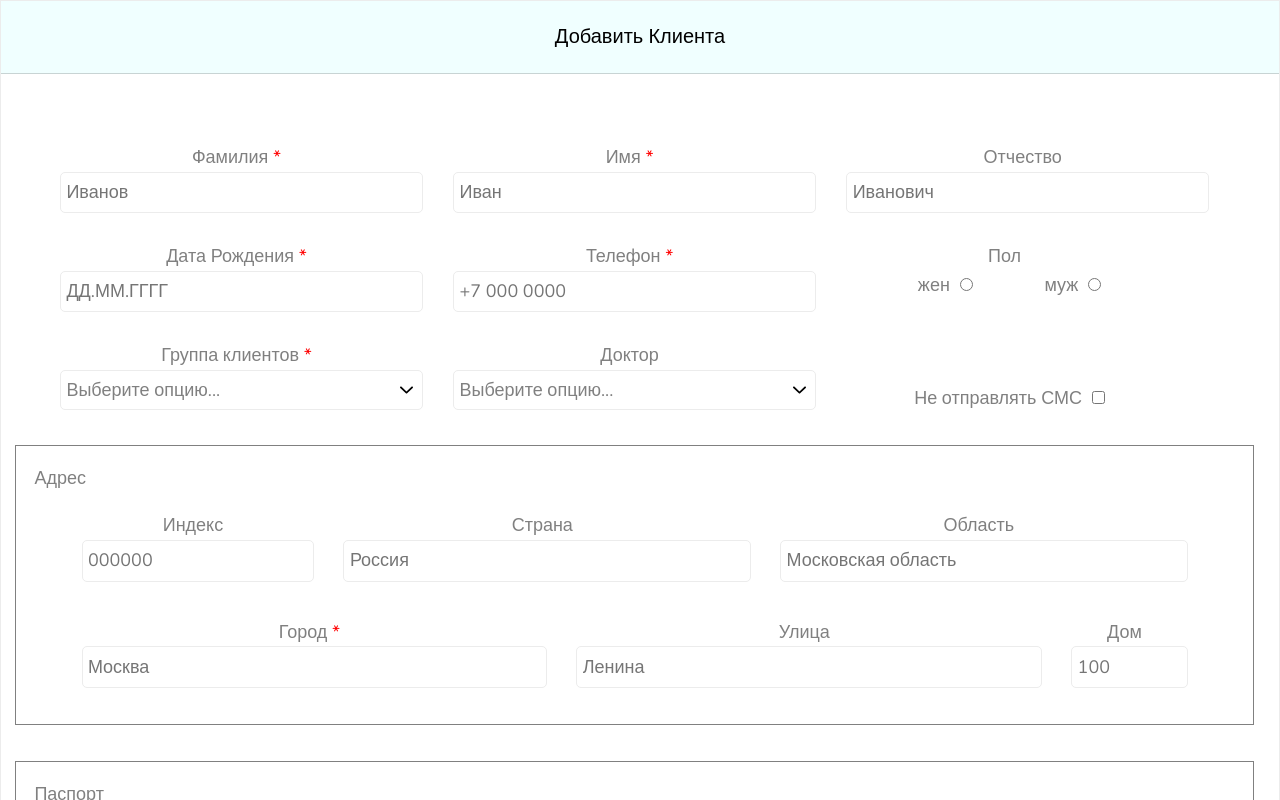
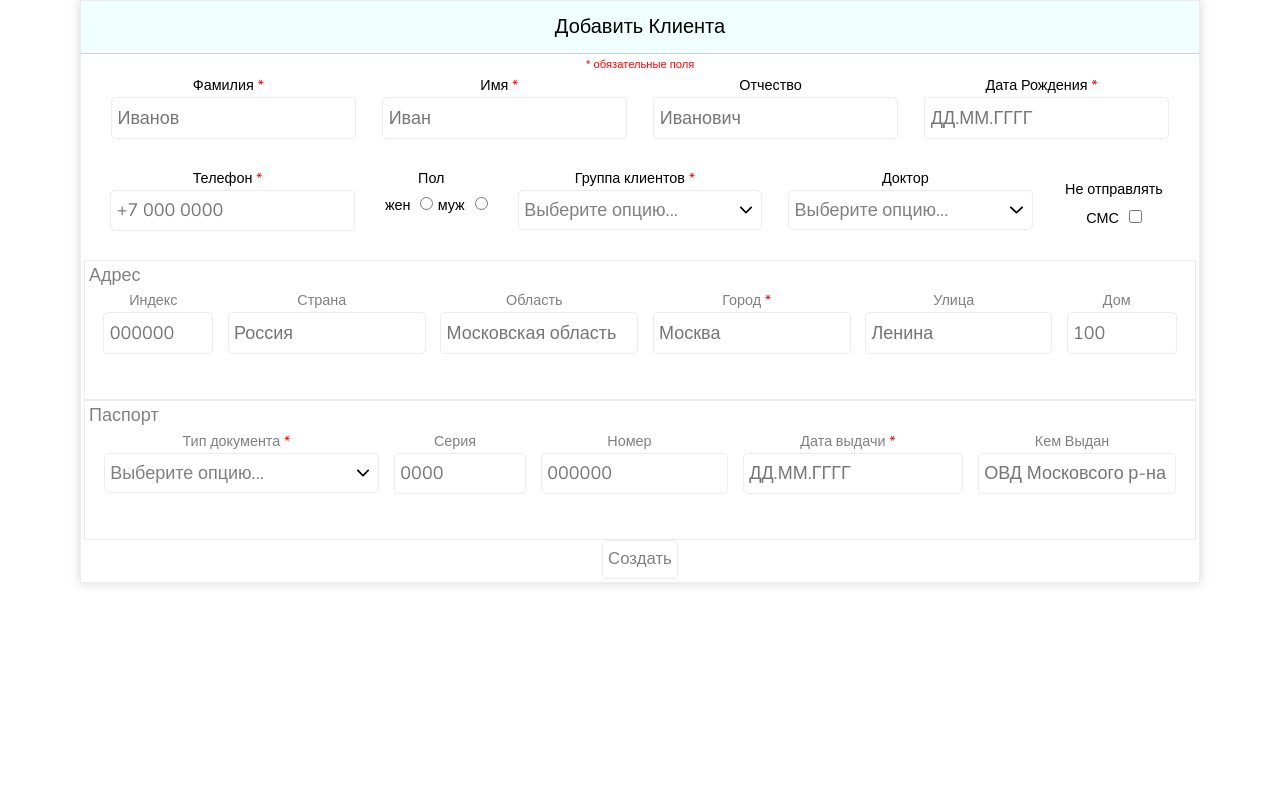
Before and after one commit to stasya0903/addClientForm, a Vue app: page / in a window 1280 px wide. Shown: the top 800 px of the page. Built offline with nearby package versions, Linux system fonts and the light colour scheme.

Commit message:
correct styling, add the msg when data send

```diff
--- a/public/style.css
+++ b/public/style.css
@@ -2,7 +2,7 @@
 body {
   height: 100%;
   line-height: 1.6;
-  font-size: 0.9rem;
+  font-size: 0.7rem;
   font-weight: 400;
   font-family: "Nunito", sans-serif;
 }
@@ -54,7 +54,7 @@ input[type=checkbox] {
 }
 
 .container {
-  max-width: 90em;
+  max-width: 100em;
   margin-right: auto;
   margin-left: auto;
   height: 100%;
@@ -63,31 +63,31 @@ input[type=checkbox] {
 .form {
   display: flex;
   flex-direction: column;
-  width: 88em;
-  padding: 1em;
+  width: 99.6em;
+  padding: 0.2em;
   align-items: center;
+  margin: auto;
 }
 
 .formCard {
   border: 1px solid #ececec;
   box-shadow: 0 0 10px rgba(0, 0, 0, 0.17);
   width: 100%;
+  margin: auto;
 }
 
 .formCard_header {
   font-size: 20px;
-  width: 100%;
   background-color: azure;
-  padding: 1em 0 1em 0;
-  margin-bottom: 2em;
   border-bottom: 1px solid rgba(0, 0, 0, 0.17);
   text-align: center;
+  padding: 0.5em 0 0.5em 0;
 }
 
 .formLine {
   display: flex;
   justify-content: space-evenly;
-  padding: 1em;
+  padding-bottom: 2.5em;
   width: 100%;
 }
 
@@ -96,7 +96,8 @@ input[type=checkbox] {
   align-items: flex-start;
   flex-direction: column;
   font-size: 18px;
-  width: 30%;
+  width: 22%;
+  height: 100%;
 }
 
 .formGroup_input {
@@ -106,13 +107,12 @@ input[type=checkbox] {
 }
 
 .formGroup_radio {
-  width: 90%;
+  width: 10%;
 }
 
 .textInputLabel {
   padding-right: 10px;
-  font-size: 18px;
-  color: grey;
+  font-size: 0.8em;
   text-align: center;
 }
 
@@ -151,6 +151,7 @@ input[type=checkbox] {
 
 .required {
   color: red;
+  text-align: left;
 }
 
 .selectArrow_img {
@@ -175,14 +176,14 @@ input[type=checkbox] {
 }
 
 .inputCheckbox {
-  padding-top: 2.4em;
+  padding-top: 0.4em;
   text-align: center;
 }
 
 .groupInputBox {
-  padding: 1em;
-  margin: 1em;
-  border: 1px solid grey;
+  padding: 0 0.2em 0 0.2em;
+  margin: 0 0.2em 0 0.2em;
+  border: 1px solid #ececec;
   font-size: 18px;
   color: grey;
   width: 100%;
@@ -190,4 +191,48 @@ input[type=checkbox] {
   flex-direction: column;
 }
 
+.selectGroup {
+  position: relative;
+}
+
+.selectDrop {
+  position: absolute;
+  top: 3.8em;
+  width: 100%;
+}
+
+.submitBtn {
+  font-size: 1.5em;
+  background-color: white;
+  padding: 0.3em;
+  border: #ececec 1px solid;
+  border-radius: 5px;
+  color: grey;
+}
+
+.submitBtn:hover {
+  background-color: azure;
+  color: black;
+}
+
+.submitBtn:focus {
+  outline-color: #999999;
+}
+
+.submitStatus {
+  background-color: #ececec;
+  padding: 0.4em;
+  margin: 0.5em;
+  width: 80%;
+  font-size: 1.3em;
+  display: flex;
+  justify-content: space-between;
+}
+
+.submitStatus button {
+  border: none;
+  width: 10%;
+  cursor: pointer;
+}
+
 /*# sourceMappingURL=style.css.map */
--- a/public/style.scss
+++ b/public/style.scss
@@ -1,16 +1,16 @@
 @import url(https://fonts.googleapis.com/css?family=Nunito:300,400,500,600,700,800,900);
 
-$containerWidthLg: 90em;
-$formWidthLg: $containerWidthLg - 2em;
-$formPadding: 1em;
-$formLineWidthLg: $formWidthLg - 2em;
+$containerWidthLg: 100em;
+$formPadding: 0.2em;
+$formWidthLg: $containerWidthLg - ($formPadding * 2);
+$formLineWidthLg: $formWidthLg;
 $formGroupWidthLg: ($formLineWidthLg - 0.4em)/3;
 $grey: #ececec;
 
 body {
   height: 100%;
   line-height: 1.6;
-  font-size: 0.9rem;
+  font-size: 0.7rem;
   font-weight: 400;
   font-family: 'Nunito', sans-serif;
 }
@@ -76,38 +76,37 @@ input[type=checkbox] {
   width: $formWidthLg;
   padding: $formPadding;
   align-items: center;
+  margin: auto;
 }
 
 .formCard {
   border: 1px solid $grey;
   box-shadow: 0 0 10px rgba(0, 0, 0, 0.17);
   width: 100%;
+  margin: auto;
 }
 
 .formCard_header {
   font-size: 20px;
-  width: 100%;
   background-color: azure;
-  padding: 1em 0 1em 0;
-  margin-bottom: 2em;
   border-bottom: 1px solid rgba(0, 0, 0, 0.17);
   text-align: center;
+  padding: .5em 0 .5em 0;
 }
 .formLine {
   display: flex;
   justify-content: space-evenly;
-  padding: 1em;
+  padding-bottom: 2.5em;
   width:100%
 }
-
 .formGroup {
   display: flex;
   align-items: flex-start;
   flex-direction: column;
   font-size: 18px;
-  width: 30%
+  width: 22%;
+  height: 100%;
 }
-
 .formGroup_input {
   display: flex;
   flex-direction: column;
@@ -115,13 +114,12 @@ input[type=checkbox] {
 }
 
 .formGroup_radio {
-  width: 90%
+  width: 10%
 }
 
 .textInputLabel {
   padding-right: 10px;
-  font-size: 18px;
-  color: grey;
+  font-size: .8em;
   text-align: center;
 }
 
@@ -160,6 +158,7 @@ input[type=checkbox] {
 
 .required {
   color: red;
+  text-align: left;
 }
 
 .selectArrow_img {
@@ -184,17 +183,58 @@ input[type=checkbox] {
 }
 
 .inputCheckbox {
-  padding-top: 2.4em;
+  padding-top: .4em;
   text-align: center;
 }
 
 .groupInputBox {
-  padding: 1em;
-  margin: 1em;
-  border: 1px solid grey;
+  padding:  0 $formPadding 0 $formPadding;
+  margin: 0 $formPadding 0 $formPadding ;
+  border: 1px solid #ececec;
   font-size: 18px;
   color: grey;
   width: 100%;
   display: flex;
   flex-direction: column;
 }
+.groupInputBox_header{
+
+}
+.selectGroup{
+  position:relative;
+}
+.selectDrop{
+  position: absolute;
+  top: 3.8em;
+  width: 100%;
+}
+.submitBtn{
+  font-size: 1.5em;
+  background-color: white;
+  padding: .3em;
+  border: #ececec 1px solid;
+  border-radius: 5px;
+  color: grey
+}
+.submitBtn:hover{
+  background-color: azure;
+  color:black;
+}
+.submitBtn:focus{
+  outline-color: #999999;
+}
+.submitStatus {
+  background-color: #ececec;
+  padding: 0.4em;
+  margin: 0.5em;
+  width:80%;
+  font-size: 1.3em;
+  display: flex;
+  justify-content: space-between;
+
+}
+.submitStatus button {
+  border: none;
+  width: 10%;
+  cursor: pointer
+}
--- a/src/components/Form.vue
+++ b/src/components/Form.vue
@@ -5,6 +5,8 @@
                 <p>Добавить Клиента</p>
             </div>
             <form @submit.prevent="someAction()" class="form">
+                <p class="required">* обязательные поля</p>
+
                 <div class="formLine">
                     <input-text label="Фамилия"
                                 placeholder="Иванов"
@@ -27,8 +29,6 @@
                                 :validation="$v.client.secondName"
                                 :errorMsg="errorMsg">
                     </input-text>
-                </div>
-                <div class="formLine">
                     <input-text label="Дата Рождения"
                                 placeholder="ДД.ММ.ГГГГ"
                                 name="dateOfBirth"
@@ -36,15 +36,18 @@
                                 :validation="$v.client.dateOfBirth"
                                 :errorMsg="errorMsg">
                     </input-text>
+                </div>
+                <div class="formLine">
                     <input-text label="Телефон"
                                 placeholder="+7 000 0000"
                                 name="phone"
                                 @getValue="(value)=>this.client.phone = value"
                                 :validation="$v.client.phone"
-                                :errorMsg="errorMsg">
+                                :errorMsg="errorMsg"
+                    >
                     </input-text>
-                    <div class="formGroup">
-                        <div class="formGroup_input formGroup_radio">
+                    <div class="formGroup formGroup_radio">
+                        <div class="formGroup_input ">
                             <label class="textInputLabel">Пол</label>
                             <div class="radioInputGroup">
                                 <div class="radioInput">
@@ -62,8 +65,6 @@
                             </div>
                         </div>
                     </div>
-                </div>
-                <div class="formLine">
                     <input-select
                             label="Группа клиентов"
                             name="group"
@@ -99,7 +100,7 @@
                                 @getValue="(value)=>this.address.zipCode = value"
                                 :validation="$v.address.zipCode"
                                 :errorMsg="errorMsg"
-                                width="20%"></input-text>
+                                width="10%"></input-text>
                         <input-text
                                 label="Страна"
                                 placeholder="Россия"
@@ -107,7 +108,7 @@
                                 @getValue="(value)=>this.address.country = value"
                                 :validation="$v.address.country"
                                 :errorMsg="errorMsg"
-                                width="35%"
+                                width="18%"
                         >
                         </input-text>
                         <input-text
@@ -117,10 +118,9 @@
                                 @getValue="(value)=>this.address.state = value"
                                 :validation="$v.address.state"
                                 :errorMsg="errorMsg"
-                                width="35%"
+                                width="18%"
                         ></input-text>
-                    </div>
-                    <div class="formLine">
+
                         <input-text
                                 label="Город"
                                 placeholder="Москва"
@@ -128,7 +128,7 @@
                                 @getValue="(value)=>this.address.city = value"
                                 :validation="$v.address.city"
                                 :errorMsg="errorMsg"
-                                width="40%"></input-text>
+                                width="18%"></input-text>
                         <input-text
                                 label="Улица"
                                 placeholder="Ленина"
@@ -136,7 +136,7 @@
                                 @getValue="(value)=>this.address.street = value"
                                 :validation="$v.address.street"
                                 :errorMsg="errorMsg"
-                                width="40%"></input-text>
+                                width="17%"></input-text>
                         <input-text
                                 label="Дом"
                                 placeholder="100"
@@ -157,7 +157,7 @@
                                 :validation="$v.clientDocument.type"
                                 :errorMsg="errorMsg"
                                 :options="documentType"
-                                width="30%"
+                                width="25%"
                         ></input-select>
                         <input-text
                                 label="Серия"
@@ -166,7 +166,7 @@
                                 @getValue="(value)=> clientDocument.lot= value"
                                 :validation="$v.clientDocument.lot"
                                 :errorMsg="errorMsg"
-                                width="20%"></input-text>
+                                width="12%"></input-text>
                         <input-text
                                 label="Номер"
                                 placeholder="000000"
@@ -174,11 +174,8 @@
                                 @getValue="(value)=> clientDocument.number= value"
                                 :validation="$v.clientDocument.number"
                                 :errorMsg="errorMsg"
-                                width="20%"></input-text>
+                                width="17%"></input-text>
 
-                    </div>
-                    <div>
-                        <div class="formLine">
                         <input-text
                                 label="Дата выдачи"
                                 placeholder="ДД.ММ.ГГГГ"
@@ -189,19 +186,20 @@
                                 width="20%"></input-text>
                         <input-text
                                 label="Кем Выдан"
-                                    placeholder="ОВД Московсого района"
+                                placeholder="ОВД Московсого р-на"
                                 name="issuedBy"
                                 @getValue="(value)=> clientDocument.issuedBy = value"
                                 :validation="$v.clientDocument.issuedBy"
                                 :errorMsg="errorMsg"
-                                    width="58%"></input-text>
-                        </div>
+                                width="18%"></input-text>
+
 
                     </div>
-
                 </div>
-                <button type="submit">
-                    Отправить форму
+                <div class="submitStatus" v-if="submitStatus">{{submitStatus}} <span @click="clearStatus()">X</span>
+                </div>
+                <button type="submit" class="submitBtn">
+                    Создать
                 </button>
             </form>
         </div>
@@ -220,7 +218,7 @@
     const validDate = helpers.regex('validDate', /^(0[1-9]|1\d|2\d|3[01])\.(0[1-9]|1[0-2])\.(19|20)\d{2}$/);
     const zipCode = helpers.regex('zipCode', /^\d{5}[-\s]?(?:\d{4})?$/gm);
     const street = helpers.regex('street', /^(\d*)([a-zA-ZА-яа-я-]+)(\s)*([a-zA-ZА-яа-я\s]+)?$/);
-    const building = helpers.regex("building", /^(\d)+([a-zA-ZА-яа-я-]*)/);
+    const building = helpers.regex("building", /^(\d+)([a-zA-ZА-яа-я-]*)$/gm);
     const phoneNumber = helpers.regex('phoneNumber', /^(\+7)?9\d{9}$/);
     const documentLot = helpers.regex('passportLot', /^\d{4}$/);
     const birthCertLot = helpers.regex('birthCertLot', /^((L?X{0,3}|X[LC])(V?I{0,3}|I[VX]){0,3})-([А-Я]{2})/);
@@ -234,18 +232,20 @@
                 errorMsg: {
                     required: "Поле обязательно для заполнения",
                     phoneNumber: "Введите телефон в формате +7**********",
-                    alpha: `Данное поле может содержать только буквы и знак дефиса`,
+                    alpha: `Допустимы только буквы и знак дефиса`,
                     validDate: `Дата должна быть в формате ДД.ММ.ГГГГ`,
-                    zipCode: `Неверный формат почтового индекса`,
+                    zipCode: `Неверный формат`,
                     street: `Неверный формат названия улицы`,
-                    building:'Неверный формат номера дома',
-                    documentLot: 'Неверный формат',
-                    birthCertLot: 'Введите серию свидетельства в формате II-AA',
-                    documentNumber: 'Номер должен содержать 6 цифр',
+                    building: 'Неверный формат',
+                    documentLot: 'Введите 4 цифры серии',
+                    birthCertLot: 'Введите серию в формате II-AA',
+                    documentNumber: 'Введите 6 цифр номера документа',
                 },
+                submitStatus: '',
+                submitMessage: '',
                 clientGroup: ["VIP", "Проблемные", "ОМС"],
                 doctors: ["Иванов", "Захаров", "Чернышева"],
-                documentType: ['Паспорт', 'Свидетельство о рождении', 'Вод. удостоверение'],
+                documentType: ['Паспорт', 'Св-во о рождении', 'Вод. удостоверение'],
                 client: {
                     name: '',
                     lastName: '',
@@ -263,7 +263,7 @@
                     state: '',
                     street: '',
                     city: '',
-                    house: '',
+                    building: '',
                 },
                 clientDocument: {
                     type: [],
@@ -295,17 +295,67 @@
                 },
                 clientDocument: {
                     type: {required},
-                    lot:  this.clientDocument.type === 'Свидетельство о рождении' ? {birthCertLot} : {documentLot},
+                    lot: this.clientDocument.type === 'Свидетельство о рождении' ? {birthCertLot} : {documentLot},
                     number: {documentNumber},
                     issued: {required, validDate},
-                    issuedBy:{alpha}
+                    issuedBy: {alpha}
                 }
             }
         },
         methods: {
             someAction() {
-                console.log(this.client)
+                this.$v.$touch();
+                if (this.$v.$invalid) {
+                    this.submitStatus = 'Проверьте введеные данные'
+                } else {
+                    this.submitStatus = 'Отправка.Пожалуйста подождите';
+                    this.$v.$reset();
+                    this.clearData();
+                    setTimeout(() => {
+                        this.submitStatus = 'Пользователь успешно создан';
+                        let clientInfo = {
+                            client: Object.assign({doctor: this.client.doctor[0],},
+                                {...this.client,},
+                            ),
+                            address: {...this.address},
+                            document: Object.assign({type: this.clientDocument.type[0]},
+                                {...this.clientDocument})
+                        };
+                        console.log(JSON.stringify(clientInfo));
+                    }, 500)
+                }
             },
+            clearStatus() {
+                this.submitStatus = '';
+            },
+            clearData() {
+                this.client = {
+                    name: '',
+                    lastName: '',
+                    secondName: '',
+                    dateOfBirth: '',
+                    phone: '',
+                    gender: '',
+                    group: [],
+                    doctor: [],
+                    noSms: false,
+                };
+                this.address = {
+                    zipCode: '',
+                    country: '',
+                    state: '',
+                    street: '',
+                    city: '',
+                    building: '',
+                };
+                this.clientDocument = {
+                    type: [],
+                    lot: '',
+                    number: '',
+                    issued: '',
+                    issuedBy: '',
+                }
+            }
         }
     }
 </script>
--- a/src/components/InputCheckbox.vue
+++ b/src/components/InputCheckbox.vue
@@ -1,6 +1,6 @@
 <template>
-    <div class="formGroup">
-    <div class="inputCheckbox " :style="`width:${width};`">
+    <div class="formGroup" :style="`width:${width};`">
+    <div class="inputCheckbox " >
         <label :for="name" class="textInputLabel">{{$props.label}}</label>
         <input type="checkbox"
                :name="name"
@@ -20,7 +20,7 @@
             value: Boolean,
             width: {
                 type: String,
-                default: '90%'
+                default: '10%'
             }
         },
         methods: {
--- a/src/components/InputSelect.vue
+++ b/src/components/InputSelect.vue
@@ -1,5 +1,5 @@
 <template>
-    <div class="formGroup" :style="`width:${width};`">
+    <div class="formGroup selectGroup" :style="`width:${width};`">
         <div class="formGroup_input">
             <label class="textInputLabel" :for="name">{{label}}
                 <span v-if="validation.$params.required" class="required">*</span></label>
@@ -53,7 +53,7 @@
             errorMsg:Object,
             width: {
                 type: String,
-                default: '30%'
+                default: '22%'
             }
         },
         data() {
--- a/src/components/InputText.vue
+++ b/src/components/InputText.vue
@@ -37,7 +37,7 @@
             errorMsg:Object,
             width: {
                 type: String,
-                default: '30%'
+                default: '22%'
             }
         },
         data() {
```
Also changed, not shown: 1 other file (tests, documents, lock files or other folders). Lines whose indentation alone changed are shown as unchanged.
